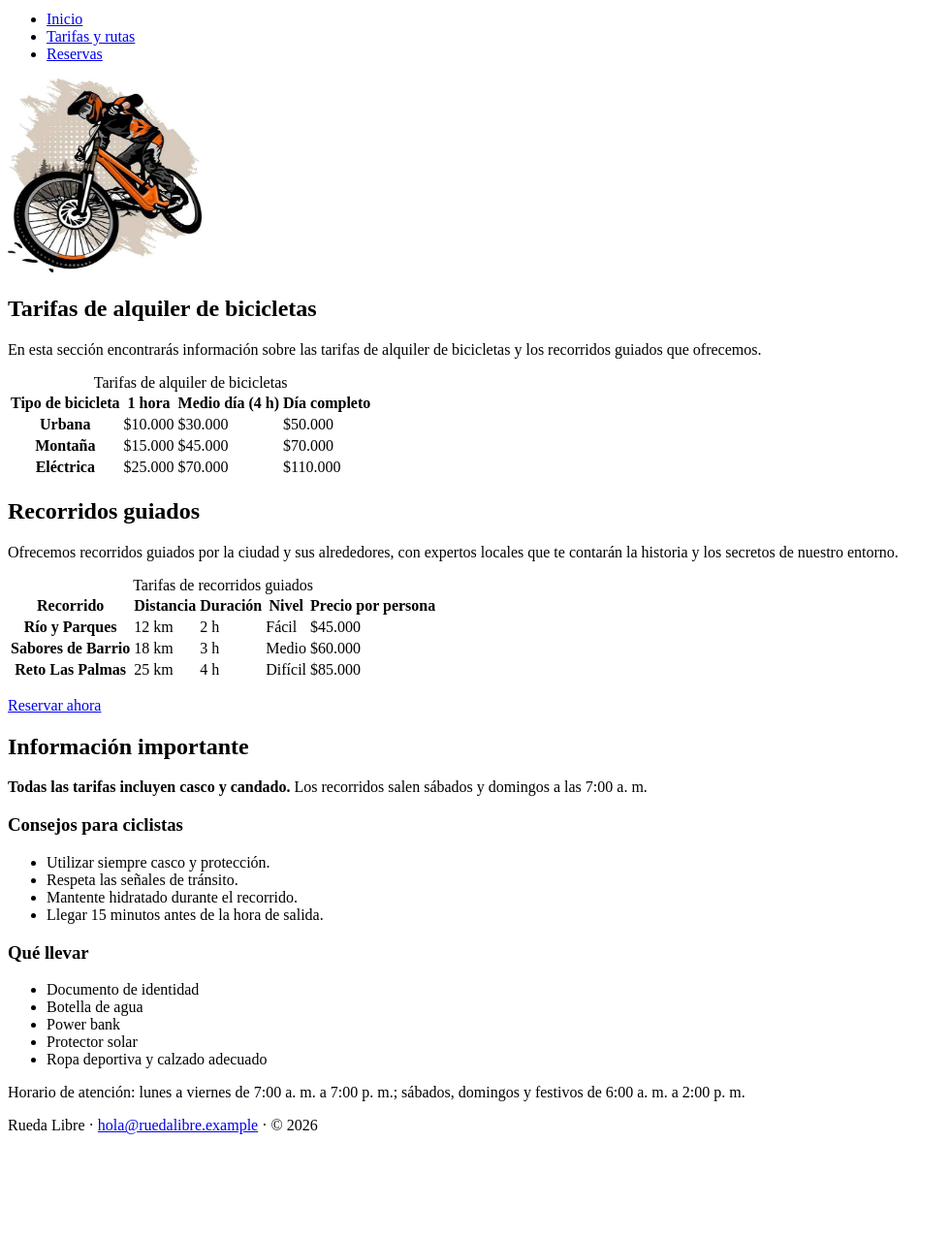
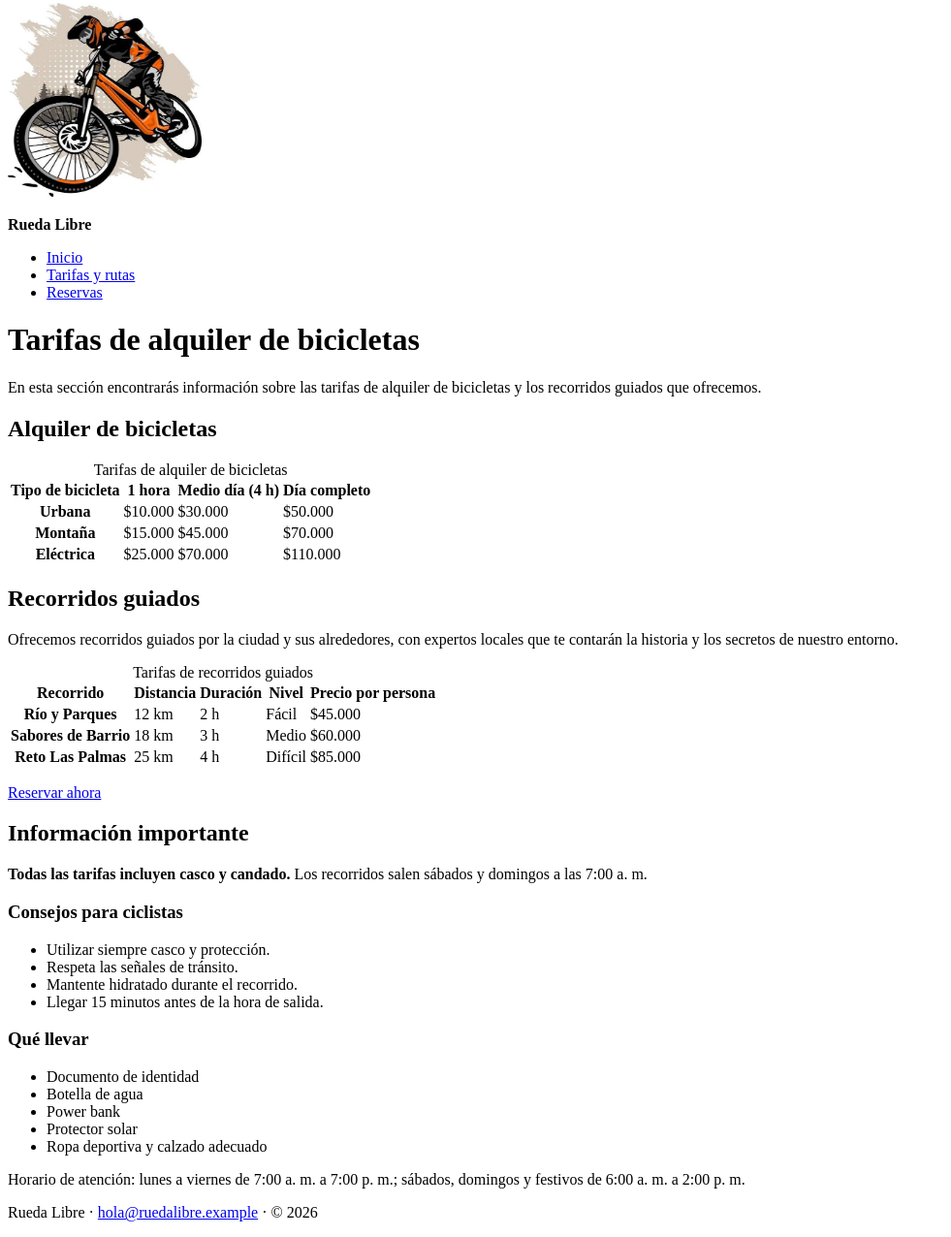
Before and after one commit to feliipevera/rueda-libre, a plain HTML site: page paginas/tarifas.html in a window 1280 px wide. Shown: the part 5-1281 px from the top of the page at 97% size, without its empty margins (0-981 px from the left). Before the commit the page ends 1191 px from the top, so only its background shows below. Drawn offline with Linux system fonts and the light colour scheme.

Commit message:
MiniReto 5: agregar un esquema de regiones semánticas a la bitácora

```diff
--- a/paginas/tarifas.html
+++ b/paginas/tarifas.html
@@ -7,7 +7,10 @@
     <title>Tarifas y rutas | Rueda Libre</title>
 </head>
 <body>
-    <!-- PASO 2: menú (rutas desde la carpeta paginas/) -->
+    <!-- CAMBIO: el header ahora tiene logo + nombre en texto + menú -->
+    <header>
+        <img src="../img/LogoBicicleta.jpg" alt="Logo de Rueda Libre" width="200" height="200">
+        <p><strong>Rueda Libre</strong></p>
         <nav>
             <ul id="menu">
                 <li><a href="../index.html">Inicio</a></li>
@@ -15,14 +18,14 @@
                 <li><a href="reservas.html">Reservas</a></li>
             </ul>
         </nav>
+    </header>
 
-    <img src="../img/LogoBicicleta.jpg" alt="Logo de Rueda Libre" width="200" height="200">
-
-    <section>
+    <main>
         <h1>Tarifas de alquiler de bicicletas</h1>
         <p>En esta sección encontrarás información sobre las tarifas de alquiler de bicicletas y los recorridos guiados que ofrecemos.</p>
-    </section>
 
+        <section id="alquiler">
+            <h2>Alquiler de bicicletas</h2>
             <table id="precios">
                 <caption>Tarifas de alquiler de bicicletas</caption>
                 <thead>
@@ -54,6 +57,7 @@
                     </tr>
                 </tbody>
             </table>
+        </section>
 
         <section id="recorridos">
             <h2>Recorridos guiados</h2>
@@ -95,11 +99,10 @@
                 </tbody>
             </table>
 
-        <!-- PASO 4: enlace a reservas, debajo de la tabla de recorridos -->
             <p><a href="reservas.html">Reservar ahora</a></p>
         </section>
 
-    <section>
+        <section id="informacion">
             <h2>Información importante</h2>
             <p><strong>Todas las tarifas incluyen casco y candado.</strong> Los recorridos salen sábados y domingos a las 7:00 a. m.</p>
 
@@ -111,6 +114,7 @@
                 <li>Llegar 15 minutos antes de la hora de salida.</li>
             </ul>
 
+            <aside>
                 <h3>Qué llevar</h3>
                 <ul>
                     <li>Documento de identidad</li>
@@ -119,11 +123,12 @@
                     <li>Protector solar</li>
                     <li>Ropa deportiva y calzado adecuado</li>
                 </ul>
+            </aside>
 
             <p>Horario de atención: lunes a viernes de 7:00 a. m. a 7:00 p. m.; sábados, domingos y festivos de 6:00 a. m. a 2:00 p. m.</p>
         </section>
+    </main>
 
-    <!-- PASO 3: pie de página -->
     <footer>
         <p>Rueda Libre · <a href="mailto:hola@ruedalibre.example">hola@ruedalibre.example</a> · © 2026</p>
     </footer>
```
Also changed, not shown: bitacora.txt (+13 -0 lines), paginas/reservas.html (+8 -4 lines). Lines whose indentation alone changed are shown as unchanged.
